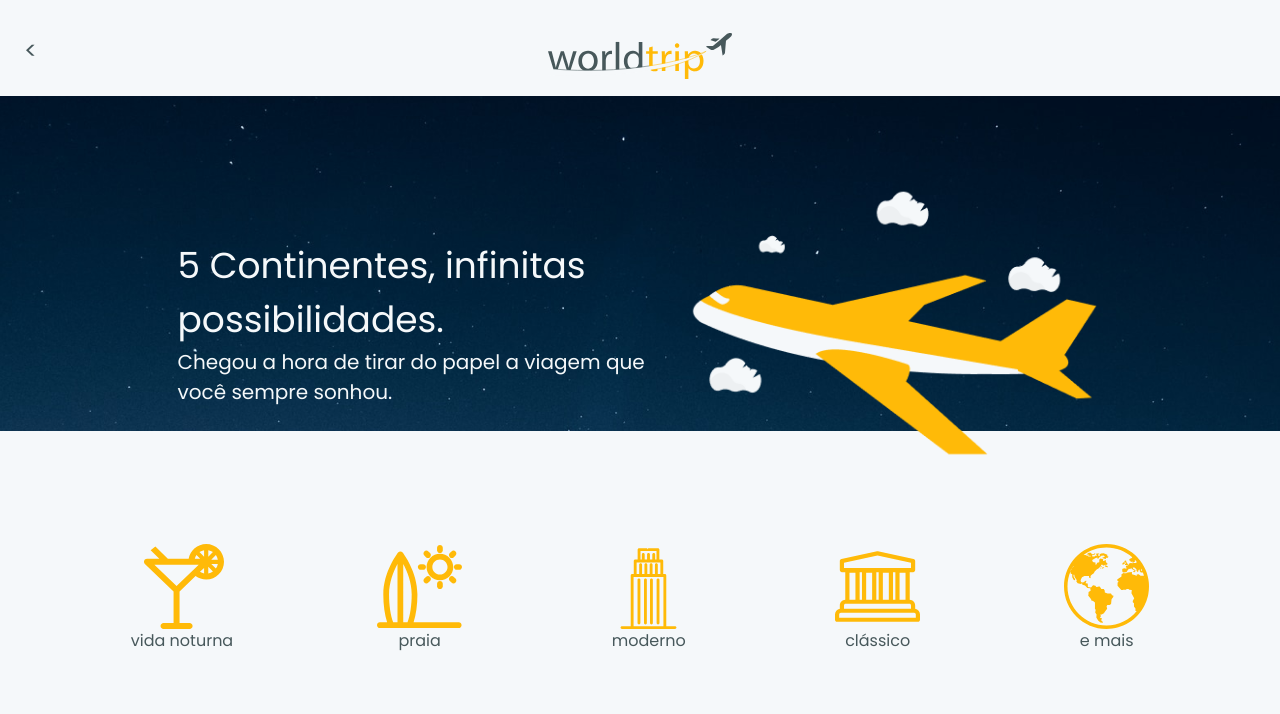
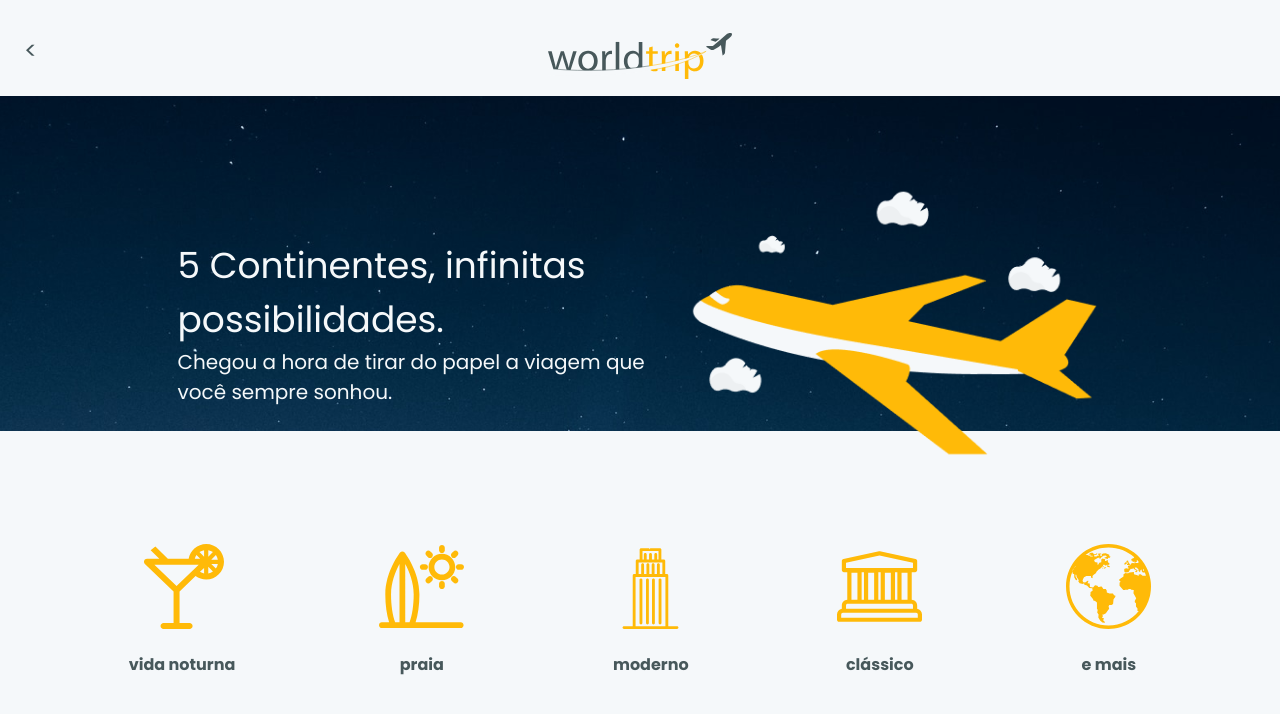
Before and after one commit to Bignotto/ignite-react-challenge-06, a Next.js app: page / in a window 1280 px wide. Shown: the top 714 px of the page. Built offline with nearby package versions, Linux system fonts and the light colour scheme.

Commit message:
fixed layout

```diff
--- a/src/components/CategoryButton/index.tsx
+++ b/src/components/CategoryButton/index.tsx
@@ -9,7 +9,9 @@ export function CategoryButton({ image, category }: CategoryButtonProps) {
   return (
     <Flex direction="column" alignItems="center">
       <Image src={image} w={85} />
-      <Text>{category}</Text>
+      <Text mt="6" fontSize="md" fontWeight="bold">
+        {category}
+      </Text>
     </Flex>
   );
 }
--- a/src/pages/index.tsx
+++ b/src/pages/index.tsx
@@ -18,7 +18,7 @@ export default function Home() {
 
   console.log(isWide);
   return (
-    <>
+    <Flex w="100vw" h="100vh" align="center" direction="column">
       <Header />
       <Image src="/images/Background.png" objectFit="cover" w="100%" h={335} />
       <Flex mt={-250} maxW={1440} justifyContent="center">
@@ -54,6 +54,6 @@ export default function Home() {
           <CategoryButton category="e mais" image="/images/earth.svg" />
         </HStack>
       </Flex>
-    </>
+    </Flex>
   );
 }
```
